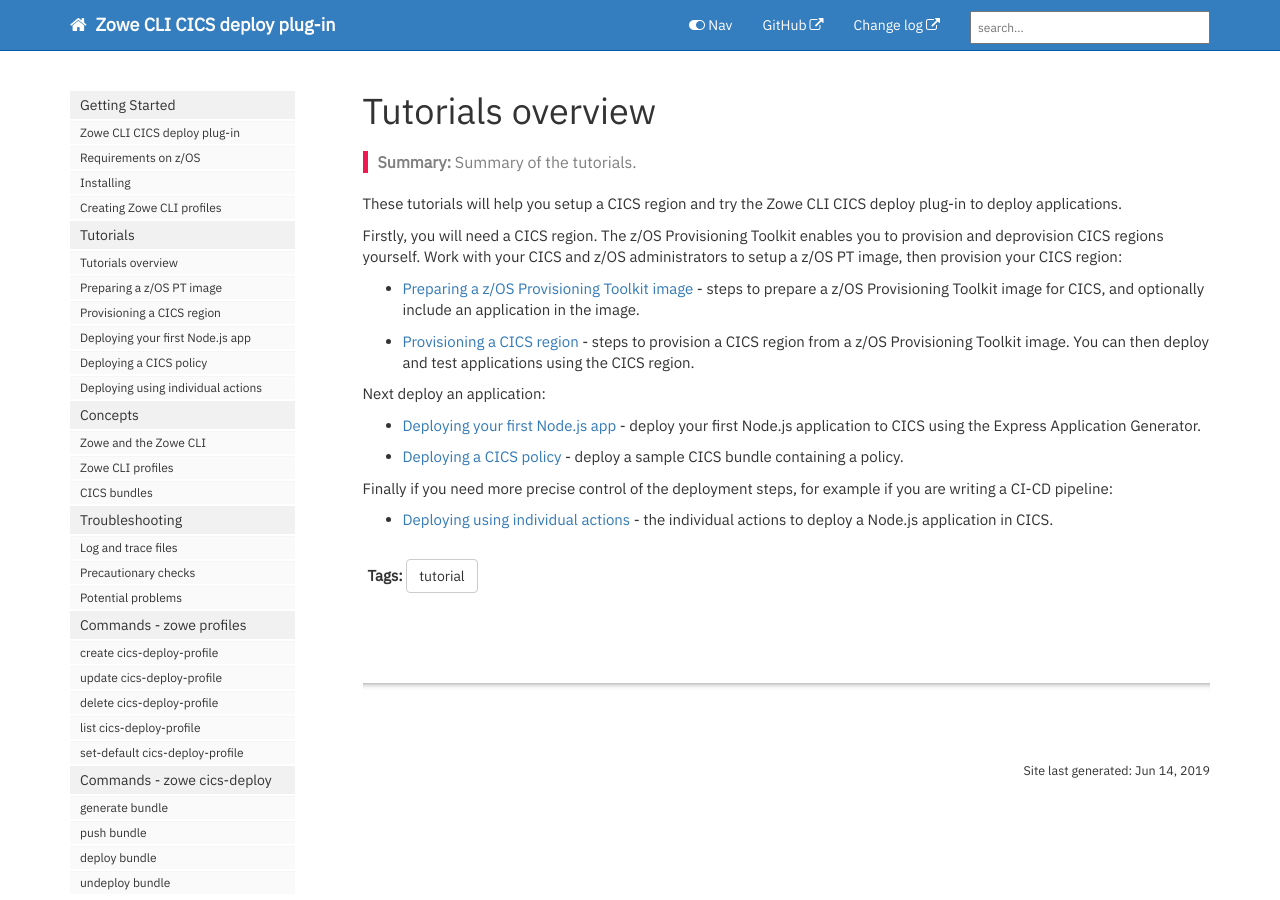
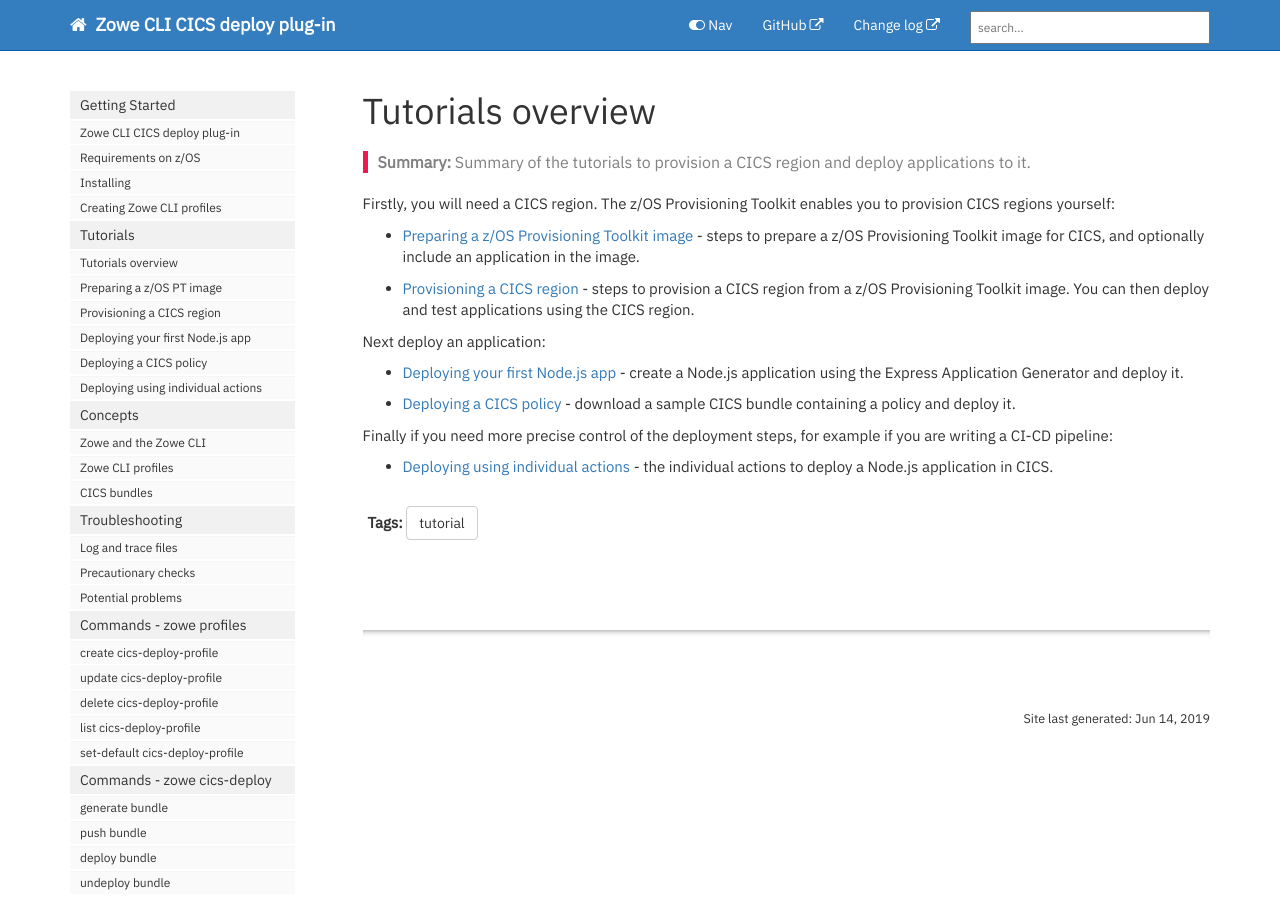
Before and after one commit to IBM/zowe-cli-cics-deploy-plugin, a Jekyll site: the page built from docs/pages/cdp/cdp-Tutorials-overview.md, in a window 1280 px wide. Built offline with Jekyll 4.4.1, drawn with Linux system fonts in a browser that asks for light colours; nearby versions of some CDN libraries; comment, search, counter and statistics services are not loaded.

Commit message:
Minor updates
Signed-off-by: Mark Cocker <mark_cocker@uk.ibm.com>

```diff
--- a/docs/_data/sidebars/cdp_sidebar.yml
+++ b/docs/_data/sidebars/cdp_sidebar.yml
@@ -23,7 +23,7 @@ entries:
       output: web
 
   - title: Tutorials
-    url: cdp-Preparing-a-zOS-PT-image.html
+    url: cdp-Tutorials-overview.html
     output: web
     folderitems:
     - title: Tutorials overview
--- a/docs/pages/cdp/cdp-Tutorials-overview.md
+++ b/docs/pages/cdp/cdp-Tutorials-overview.md
@@ -2,16 +2,14 @@
 title: Tutorials overview
 tags: [tutorial]
 keywords:
-summary: "Summary of the tutorials."
+summary: "Summary of the tutorials to provision a CICS region and deploy applications to it."
 sidebar: cdp_sidebar
 permalink: cdp-Tutorials-overview.html
 folder: cdp
 toc: true
 ---
 
-These tutorials will help you setup a CICS region and try the Zowe CLI CICS deploy plug-in to deploy applications.
-
-Firstly, you will need a CICS region. The z/OS Provisioning Toolkit enables you to provision and deprovision CICS regions yourself. Work with your CICS and z/OS administrators to setup a z/OS PT image, then provision your CICS region:
+Firstly, you will need a CICS region. The z/OS Provisioning Toolkit enables you to provision CICS regions yourself:
 
 * [Preparing a z/OS Provisioning Toolkit image](cdp-Preparing-a-zOS-PT-image) - steps to prepare a z/OS Provisioning Toolkit image for CICS, and optionally include an application in the image.
 
@@ -19,9 +17,9 @@ Firstly, you will need a CICS region. The z/OS Provisioning Toolkit enables you
 
 Next deploy an application:
 
-* [Deploying your first Node.js app](cdp-Deploying-your-first-nodejs-app) - deploy your first Node.js application to CICS using the Express Application Generator.
+* [Deploying your first Node.js app](cdp-Deploying-your-first-nodejs-app) - create a Node.js application using the Express Application Generator and deploy it.
 
-* [Deploying a CICS policy](cdp-Deploying-a-CICS-policy) - deploy a sample CICS bundle containing a policy.
+* [Deploying a CICS policy](cdp-Deploying-a-CICS-policy) - download a sample CICS bundle containing a policy and deploy it.
 
 Finally if you need more precise control of the deployment steps, for example if you are writing a CI-CD pipeline:
 
```
